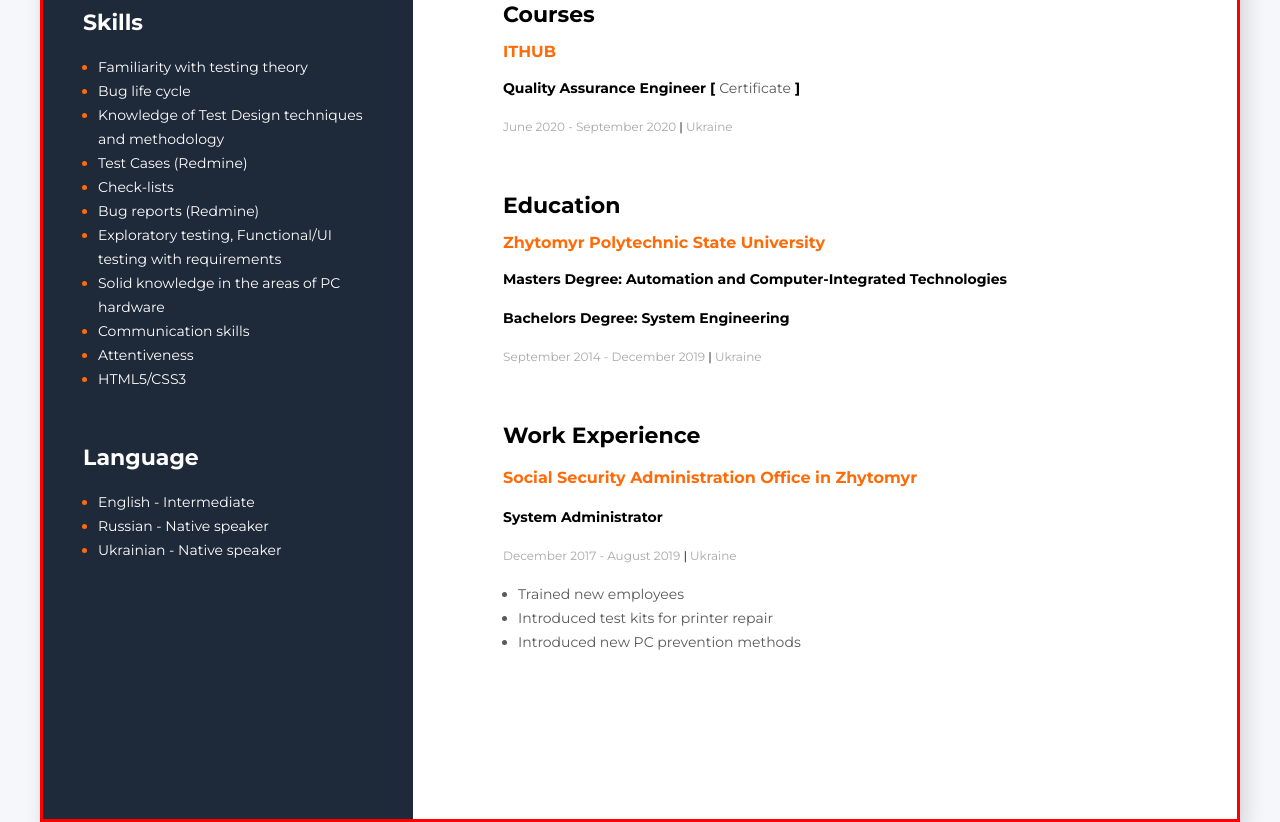
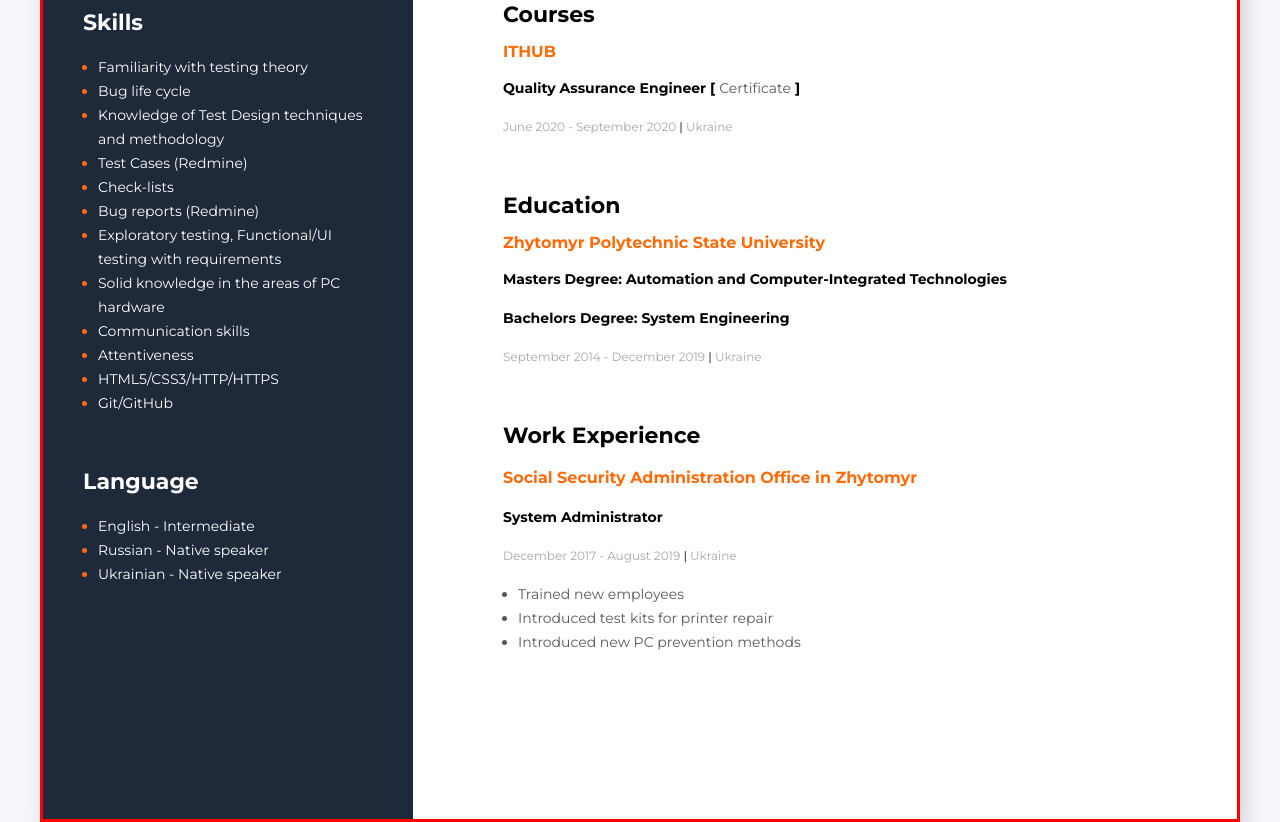
Before and after one commit to SergejSavejko/sergeisaveiko.github.io, a plain HTML site: page index.html in a window 1280 px wide. Shown: the part 761-1583 px from the top of the page. Drawn offline with Linux system fonts and the light colour scheme.

Commit message:
Update index.html

```diff
--- a/index.html
+++ b/index.html
@@ -63,9 +63,11 @@
                         <span class="tech-skill-text">Attentiveness</span>
                     </li>
                     <li class="tech-skill-item">
-                        <span class="tech-skill-text">HTML5/CSS3</span>
+                        <span class="tech-skill-text">HTML5/CSS3/HTTP/HTTPS</span>
                     </li>
-
+                    <li class="tech-skill-item">
+                        <span class="tech-skill-text">Git/GitHub</span>
+                    </li>
                 </ul>
             </div>
             <!-- Language container -->
```
